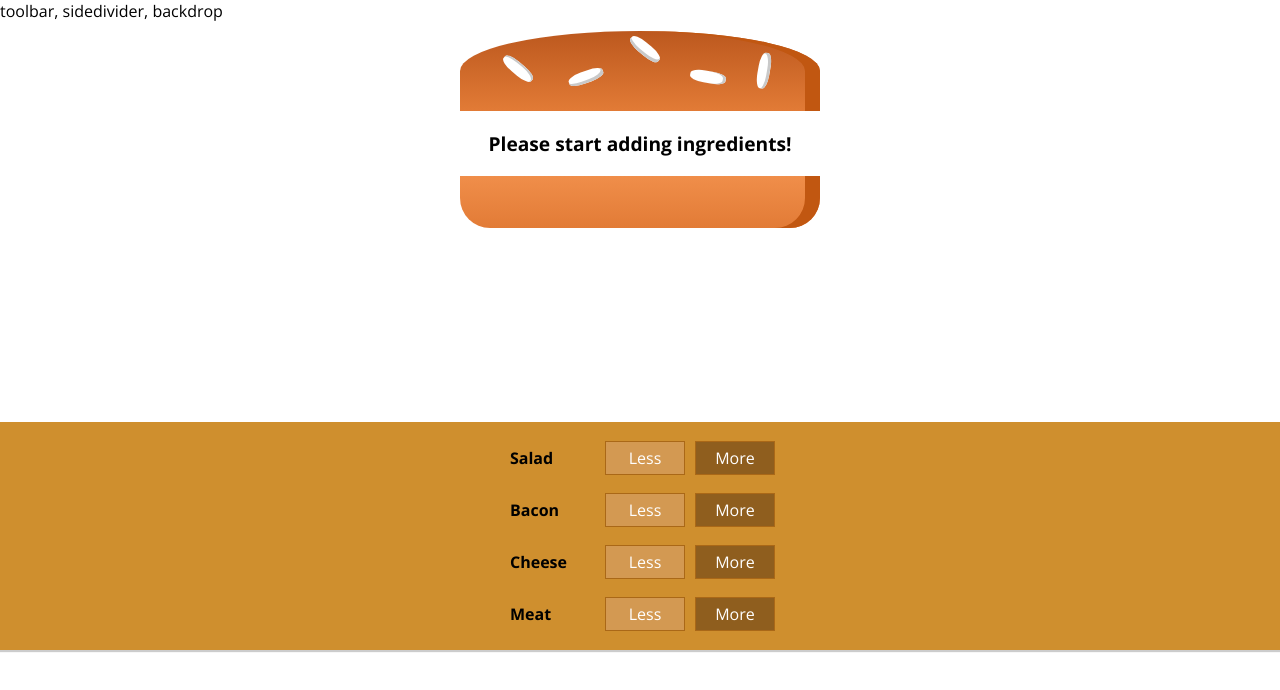
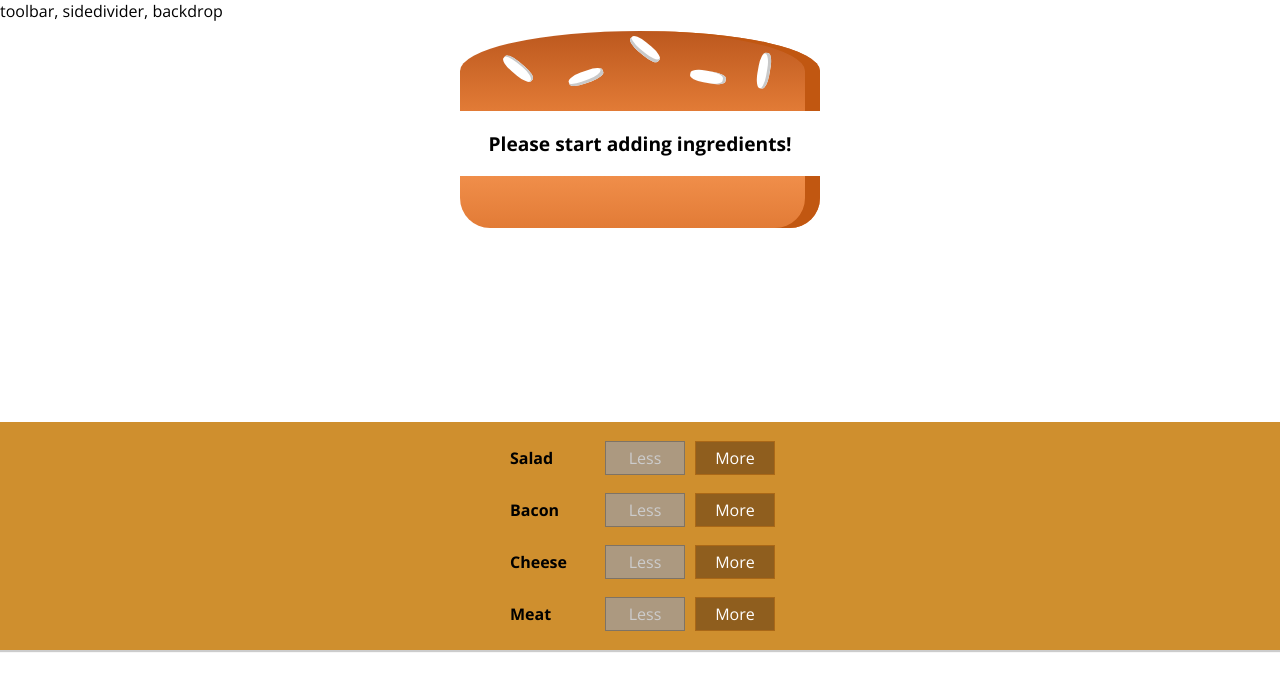
Before and after one commit to Redwoodcutter/React_First_App, a React app: page / in a window 1280 px wide. Shown: the top 690 px of the page. Built offline with nearby package versions, Linux system fonts and the light colour scheme.

Commit message:
Remove and Disabled Buttons

```diff
--- a/src/components/Burger/BuildControls/BuildControl/BuildControl.js
+++ b/src/components/Burger/BuildControls/BuildControl/BuildControl.js
@@ -5,8 +5,13 @@
 const buildControl = (props) =>(
     <div className={classes.BuildControl}>
         <div className={classes.Label}>{props.label}</div>
-        <button className={classes.Less}>Less</button>
-        <button className={classes.More} onClick={props.added} >More</button>
+        <button
+        className={classes.Less}
+        onClick={props.removed}
+        disabled={props.disabled}> Less</button>
+        <button
+        className={classes.More}
+        onClick={props.added} >More</button>
 
     </div>
 )
--- a/src/components/Burger/BuildControls/BuildControls.js
+++ b/src/components/Burger/BuildControls/BuildControls.js
@@ -17,6 +17,8 @@
             key={ctrl.label}
             label={ctrl.label}
             added={() => props.ingredientAdded(ctrl.type)}
+            removed={()=> props.ingredientRemoved(ctrl.type)}
+            disabled={props.disabled[ctrl.type]}
             >
           </BuildControl>
       ))}
--- a/src/containers/BurgerBuilder/BurgerBuilder.js
+++ b/src/containers/BurgerBuilder/BurgerBuilder.js
@@ -19,7 +19,7 @@
     //object not a array -- >
     state={
         ingredients: {
-            sala: 0,
+            salad: 0,
             bacon: 0,
             cheese: 0,
             meat:0,
@@ -43,15 +43,37 @@
     };
 
     removeIngredientHandler = (type) => {
-
+        //Update ingredients
+        const oldCount = this.state.ingredients[type];
+        if(oldCount <= 0){
+            return;
+        }
+        const updatedCount = oldCount - 1;
+        const updatedIngredients = {
+            ...this.state.ingredients
+        };
+        //Update Price
+        updatedIngredients[type] = updatedCount;
+        const priceDeduction = INGREDIENT_PRICES[type];
+        const oldPrice = this.state.totalPrice;
+        const newPrice = oldPrice - priceDeduction;
+        this.setState({totalPrice: newPrice, ingredients: updatedIngredients})
     };
 
     render(){
+        const disabledInfo = {
+            ...this.state.ingredients
+        };
+        for (let key in disabledInfo){
+            disabledInfo[key] = disabledInfo[key] <= 0
+        }
         return(
            <Aux>
                <Burger ingredients={this.state.ingredients} />
                <BuildControls
                 ingredientAdded = {this.addIngredientHandler}
+                ingredientRemoved = {this.removeIngredientHandler}
+                disabled = {disabledInfo}
                />
            </Aux>
         );
```
